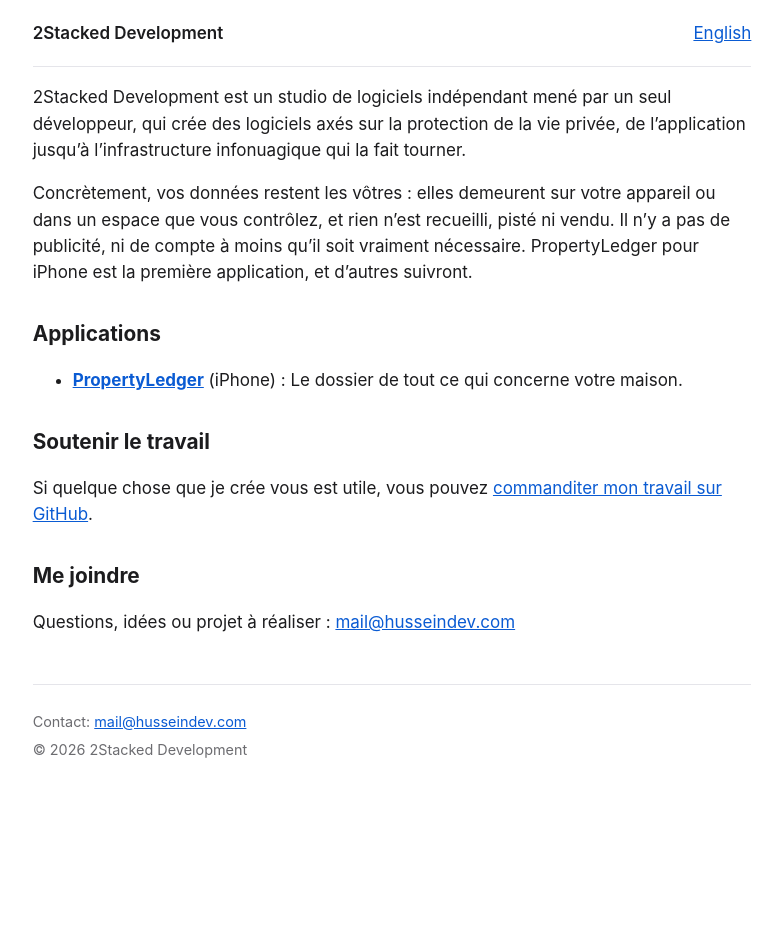
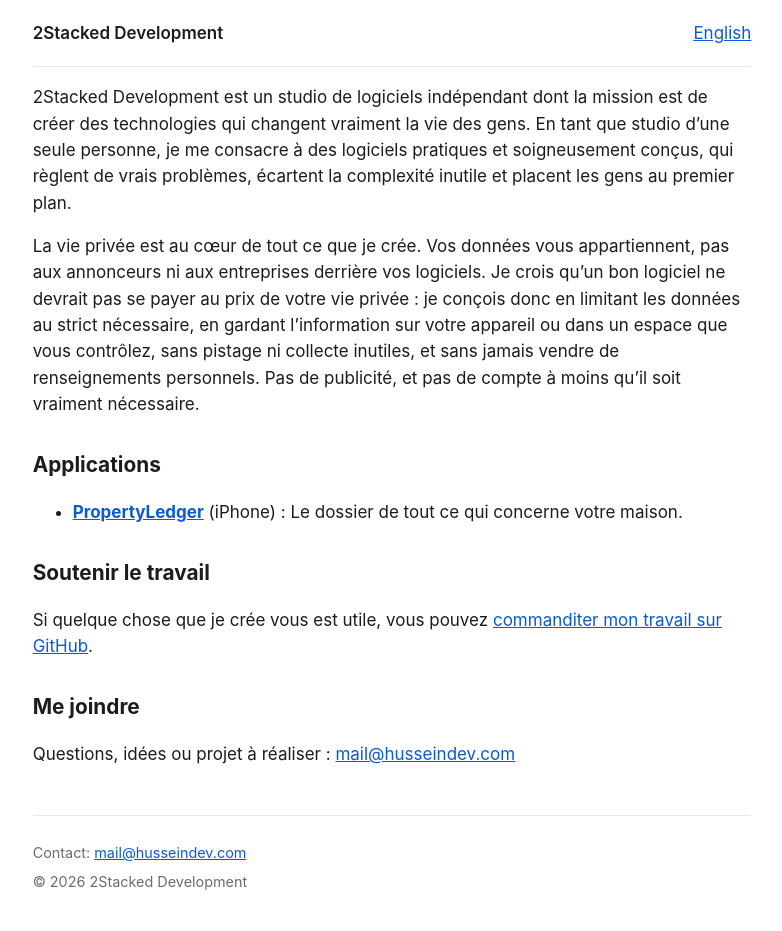
Before and after one commit to 2Stacked/2stacked.github.io, a Jekyll site: the page built from fr/index.md, in a window 1280 px wide. Shown: the whole page, without its empty margins (248-1030 px from the left). Built offline with Jekyll 4.4.1, drawn with Linux system fonts in a browser that asks for light colours; before the commit the page ends 900 px from its top, so only the background shows below that.

Commit message:
Home page: new intro on the studio's mission and privacy-first approach
Co-Authored-By: Claude Opus 5.5 <noreply@anthropic.com>

```diff
--- a/fr/index.md
+++ b/fr/index.md
@@ -5,12 +5,16 @@ translation: /
 description: 2Stacked Development est un studio indépendant mené par un seul développeur, qui crée des logiciels axés sur la protection de la vie privée.
 ---
 
-2Stacked Development est un studio de logiciels indépendant mené par un seul développeur, qui crée des logiciels
-axés sur la protection de la vie privée, de l'application jusqu'à l'infrastructure infonuagique qui la fait tourner.
+2Stacked Development est un studio de logiciels indépendant dont la mission est de créer des technologies qui
+changent vraiment la vie des gens. En tant que studio d'une seule personne, je me consacre à des logiciels pratiques
+et soigneusement conçus, qui règlent de vrais problèmes, écartent la complexité inutile et placent les gens au
+premier plan.
 
-Concrètement, vos données restent les vôtres : elles demeurent sur votre appareil ou dans un espace que vous
-contrôlez, et rien n'est recueilli, pisté ni vendu. Il n'y a pas de publicité, ni de compte à moins qu'il soit vraiment nécessaire.
-PropertyLedger pour iPhone est la première application, et d'autres suivront.
+La vie privée est au cœur de tout ce que je crée. Vos données vous appartiennent, pas aux annonceurs ni aux
+entreprises derrière vos logiciels. Je crois qu'un bon logiciel ne devrait pas se payer au prix de votre vie privée :
+je conçois donc en limitant les données au strict nécessaire, en gardant l'information sur votre appareil ou dans un
+espace que vous contrôlez, sans pistage ni collecte inutiles, et sans jamais vendre de renseignements personnels. Pas
+de publicité, et pas de compte à moins qu'il soit vraiment nécessaire.
 
 ## Applications
 
```
Also changed, not shown: index.md (+7 -5 lines).
